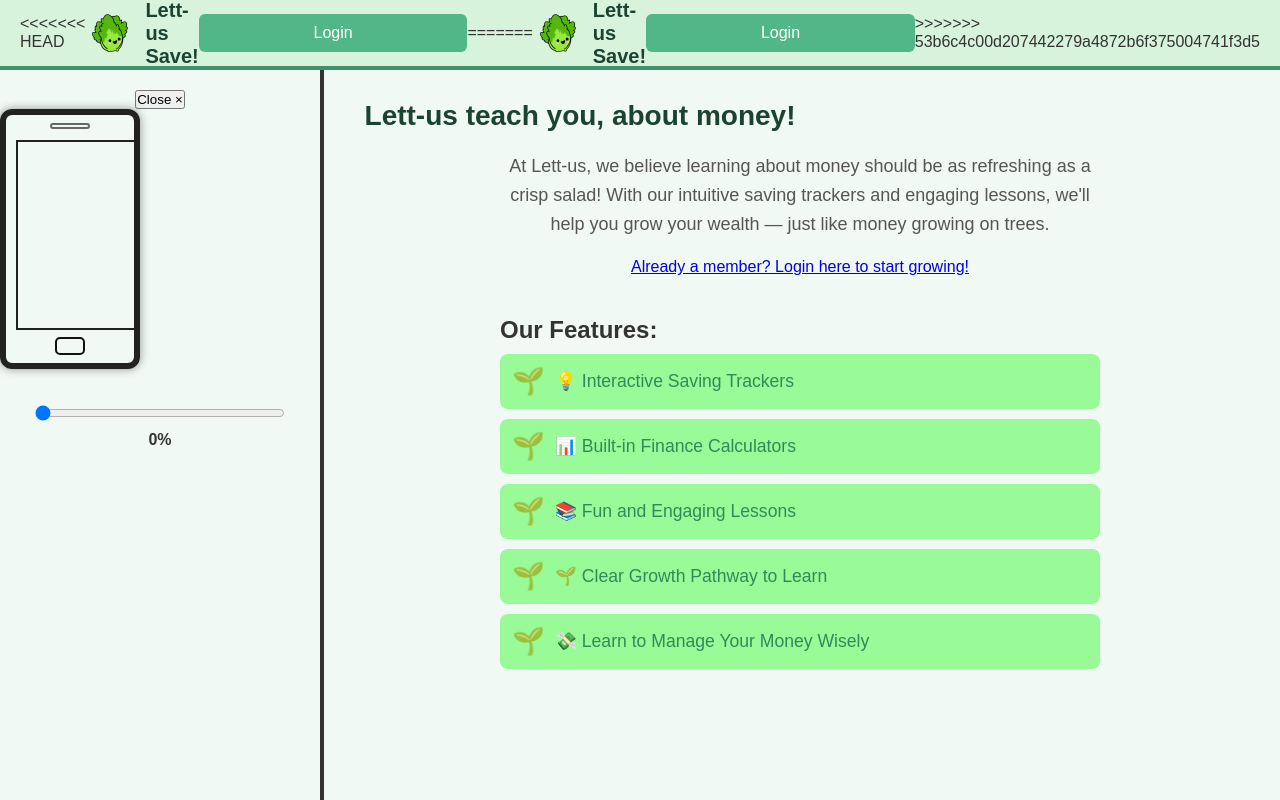
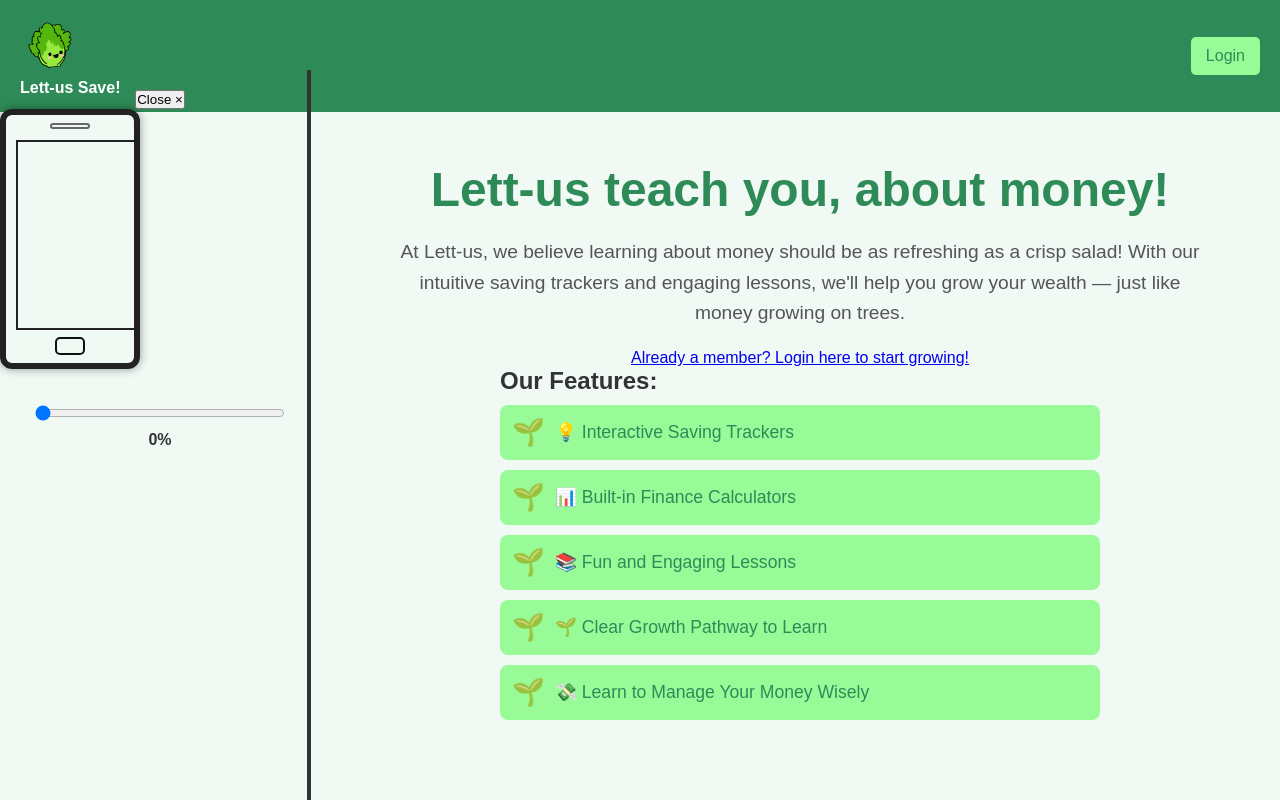
Before and after one commit to OdeonHill/whack_project, a Flask app: template website_code/templates/home.html in a window 1280 px wide. Run offline with Flask 3, Linux system fonts and the light colour scheme; the template is opened without the code that fills it, so the values that code supplies are empty.

Commit message:
fixed home.html

```diff
--- a/website_code/templates/home.html
+++ b/website_code/templates/home.html
@@ -6,58 +6,6 @@
     <title>Lett-us Homepage</title>
     <link rel="stylesheet" href="{{ url_for('static', filename='style.css') }}">
     <style>
-        /* ---- Basic Reset ---- */
-        body {
-            margin: 0;
-            font-family: Arial, sans-serif;
-        }
-
-        /* ---- Top Bar ---- */
-        .top-bar {
-            display: flex;
-            justify-content: space-between;
-            align-items: center;
-            background-color: #d8f3dc;
-            padding: 10px 20px;
-            border-bottom: 4px solid #40916c;
-            position: fixed;
-            top: 0;
-            width: 100%;
-            height: 70px;
-            z-index: 10;
-        }
-
-        .logo {
-            display: flex;
-            align-items: center;
-            gap: 10px;
-        }
-
-        .logo img {
-            height: 50px;
-            width: auto;
-        }
-
-        .logo-txt {
-            font-weight: bold;
-            font-size: 20px;
-            color: #1b4332;
-        }
-
-        .login-btn {
-            background-color: #52b788;
-            border: none;
-            color: white;
-            padding: 10px 20px;
-            font-size: 16px;
-            border-radius: 6px;
-            cursor: pointer;
-        }
-
-        .login-btn:hover {
-            background-color: #40916c;
-        }
-
 
 
         /* ---- Vertical Divider ---- */
@@ -66,43 +14,9 @@
             height: calc(100vh - 70px);
             position: fixed;
             top: 70px;
-            left: 25%;
+            left: 24%;
             z-index: 2;
             transition: left 0.3s ease, opacity 0.3s ease;
-        }
-
-
-
-        .main-header {
-            font-size: 28px;
-            color: #1b4332;
-        }
-
-
-
-        .features-list h2 {
-            margin-top: 40px;
-        }
-
-            /* --- Center main text section --- */
-        #main {
-            margin-left: 25%;
-            padding: 100px 40px 40px;
-            transition: margin-left 0.3s ease;
-            text-align: center; /* center text content */
-        }
-
-        /* keep paragraphs readable in center */
-        .main-paragraph {
-            font-size: 18px;
-            max-width: 600px;
-            margin: 0 auto; /* centers the block */
-        }
-
-        /* center login prompt link */
-        .login-prompt {
-            margin-top: 20px;
-            text-align: center;
         }
 
         /* --- Center sidebar content --- */
@@ -124,16 +38,8 @@
 <body>
     <!-- Top Bar -->
     <header class="top-bar">
-<<<<<<< HEAD
-        <div class="logo"><img src="{{ url_for('static', filename='images/happy.gif') }}" onclick="window.location.href='{{ url_for('views.home') }}'"alt="Lett-us Logo"><p class="logo-txt">Lett-us Save!</p></div>
-        <button class="login-btn" onclick="window.location.href='{{ url_for('views.login') }}'">Login</button>
-=======
-        <div class="logo">
-            <img src="{{ url_for('static', filename='images/happy.gif') }}" alt="Lett-us Logo">
-            <p class="logo-txt">Lett-us Save!</p>
-        </div>
-        <button class="login-btn">Login</button>
->>>>>>> 53b6c4c00d207442279a4872b6f375004741f3d5
+        <div class="logo"><img src="{{ url_for('static', filename='images/happy.gif') }}" onclick="window.location.href='{{ url_for('views.home') }}'" alt="Lett-us Logo"><p class="logo-txt">Lett-us Save!</p></div>
+        <button class="logout-btn" onclick="window.location.href='{{ url_for('views.login') }}'">Login</button>
     </header>
 
     <!-- Vertical Divider -->
@@ -149,8 +55,8 @@
     <div id="main">
         <button id="openNav" class="w3-button w3-teal w3-xlarge"
                 onclick="w3_open()" style="display:none; font-size:30pt">&#9776;</button>
-
-        <h1 class="main-header" style="width:50%">Lett-us teach you, about money!</h1>
+        <main>
+        <h1 class="main-header">Lett-us teach you, about money!</h1>
         <p class="main-paragraph">
             At Lett-us, we believe learning about money should be as refreshing as a crisp salad!
             With our intuitive saving trackers and engaging lessons, we'll help you grow your wealth —
@@ -172,6 +78,7 @@
             </ul>
         </div>
     </div>
+</main>
 
     <!-- JS for Sidebar and Divider -->
     <script>
@@ -215,6 +122,8 @@
             }
         }
         includeHTML();
+        w3_close();
+        w3_open();
     </script>
 </body>
 </html>
```
